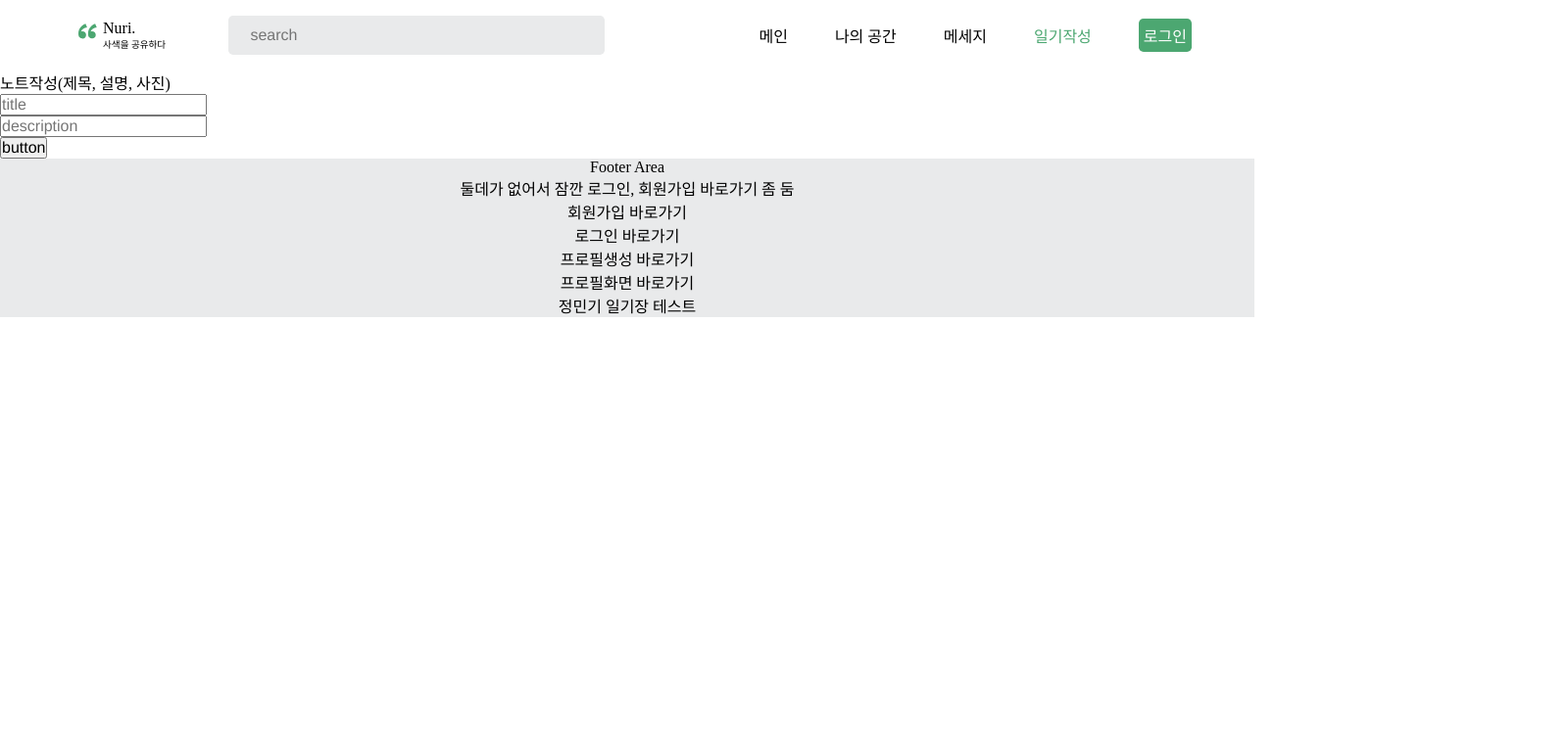
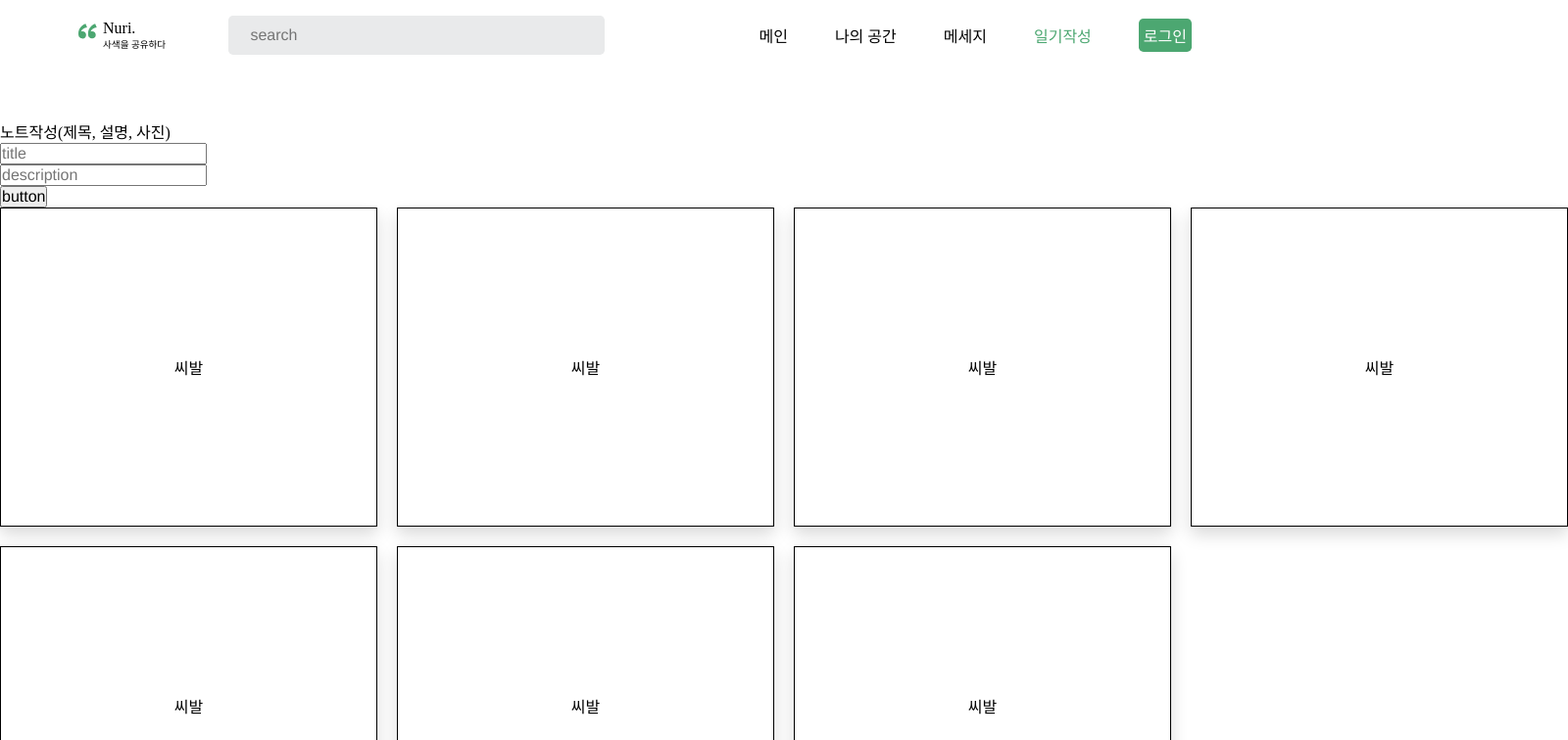
Before and after one commit to osamhack2022/WEB_SharedDiary_Nuri, a React (Create React App) app in the folder Project/frontend/: page /diary/create in a window 1280 px wide. Shown: the top 756 px of the page at 98% size, 1600 px wide, since content can reach past the window. Built offline with nearby package versions, Linux system fonts and the light colour scheme; a web font is replaced by a local one.

Commit message:
일기작성페이지가면 내 일기장들이 그리드로 나열되어있고 클릭해서 들어가면 작성한 일기들, 그리고 일기작성 버튼이 나타나게 할거임. 우선 일기장 데이터 연동할것

```diff
--- /dev/null
+++ b/Project/frontend/src/diary/diaryCreate.css
@@ -0,0 +1,18 @@
+.DiaryCreate {
+    width:1600px;
+    margin: 0 auto;
+    padding: 50px 0;
+}
+.DiaryCreate > .note-grid {
+    display: grid;
+    grid-template-columns: repeat(4, 1fr);
+    grid-gap: 20px;
+}
+.DiaryCreate > .note-grid > div {
+    box-shadow: 0 .5rem 1rem rgba(0,0,0,.15);
+    border: 1px solid #000;
+    display: flex;
+    align-items: center;
+    justify-content: center;
+    padding: 150px; /*임시*/
+}
--- a/Project/frontend/src/diary/diaryCreate.jsx
+++ b/Project/frontend/src/diary/diaryCreate.jsx
@@ -1,7 +1,18 @@
 import React, { useState } from 'react';
 import axios from "axios";
+import './diaryCreate.css'
 
 export {DiaryCreate}
+
+function Note() {
+    return(
+        <div className='Note'>
+            <div className='card'>
+                씨발
+            </div>
+        </div>
+    );
+}
 
 function DiaryCreate() {
     const token = localStorage.getItem('token');
@@ -24,17 +35,13 @@ function DiaryCreate() {
     const onSubmit = async() => {
         const url = "/home/diary/create";
         const userdata = {
-            'writer': 1,
             'title': title,
             'description': description,
             'image': null,
             'to_open': true
         };
         const config = {
-            headers: {
-                'Authorization': `token ${token}`,
-                // 'Content-Type':'application/json'
-            },
+            headers: {'Authorization': `token ${token}`,},
         };
 
         await axios
@@ -53,6 +60,16 @@ function DiaryCreate() {
             <p><input type="text" name="title" value={title} onChange={onChange} placeholder="title"/></p>
             <p><input type="text" name="description" value={description} onChange={onChange} placeholder="description"/></p>
             <button onClick={onSubmit}>button</button>
+            <div className='note-grid'>
+                <Note/>
+                <Note/>
+                <Note/>
+                <Note/>
+                <Note/>
+                <Note/>
+                <Note/>
+            </div>
+
         </div>
     );
 }
```
Also changed, not shown: 1 other file (tests, documents, lock files or other folders).
